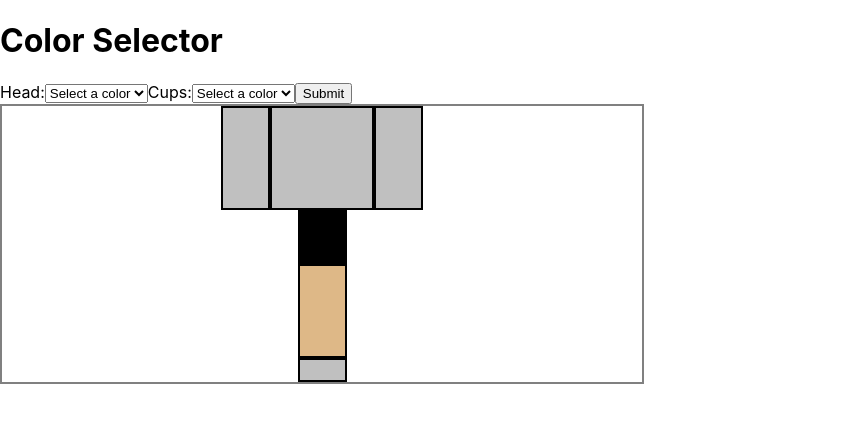
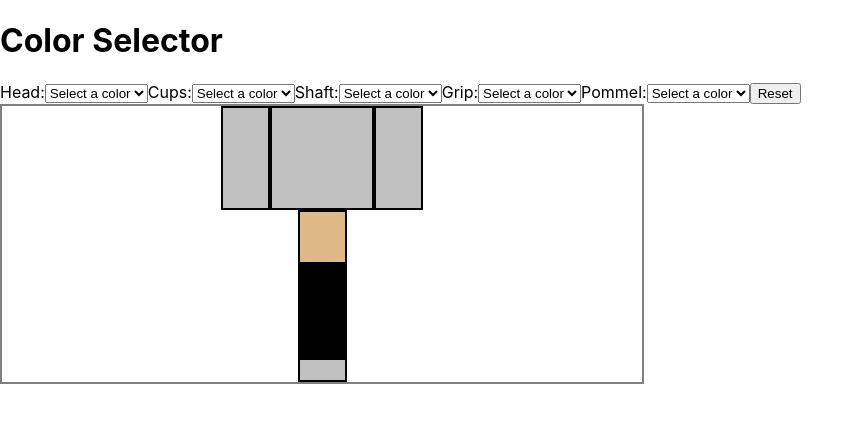
Before and after one commit to jameskarr/hammerTime, a React (Create React App) app: page / in a window 1280 px wide. Shown: the top 422 px of the page, without its empty margins (0-864 px from the left). Built offline with nearby package versions, Linux system fonts and the light colour scheme.

Commit message:
hooked appropriately

```diff
--- a/src/App.css
+++ b/src/App.css
@@ -28,13 +28,13 @@
   height: 50px;
   width: 45px;
   border: 2px solid black;
-  background-color: black;
+  background-color: burlywood;
 }
 .grip {
   height: 90px;
   width: 45px;
   border: 2px solid black;
-  background-color: burlywood;
+  background-color: black;
 }
 .pommel {
   height: 20px;
--- a/src/App.jsx
+++ b/src/App.jsx
@@ -1,24 +1,32 @@
 import './App.css'
-import React, { useState } from 'react'
+import { useState } from 'react'
 
 const HammerTime = () => {
 
-  const [selectedColor, setSelectedColor] = useState('')
+  const [headColor, setHeadColor] = useState('')
   const [cupColor, setCupColor] = useState('')
-  const [headColor, setHeadColor] = useState('')
+  const [shaftColor, setShaftColor] = useState('')
+  const [gripColor, setGripColor] = useState('')
+  const [pommelColor, setPommelColor] = useState('')
 
-  const handleSubmit = (e) => {
-    e.preventDefault()
-    setCupColor(selectedColor)
-    setHeadColor(selectedColor)
+  const handleHeadChange = (e) => {
+    setHeadColor(e.target.value)
   }
 
   const handleCupChange = (e) => {
-    setSelectedColor(e.target.value);
+    setCupColor(e.target.value)
   }
 
-  const handleHeadChange = (e) => {
-    setSelectedColor(e.target.value);
+  const handleShaftChange = (e) => {
+    setShaftColor(e.target.value)
+  }
+
+  const handleGripChange = (e) => {
+    setGripColor(e.target.value)
+  }
+
+  const handlePommelChange = (e) => {
+    setPommelColor(e.target.value)
   }
 
   return (
@@ -26,9 +34,18 @@ const HammerTime = () => {
 
       <h1>Color Selector</h1>
 
-      <form onSubmit={handleSubmit}>
+      <form>
+        <label htmlFor="head">Head:</label>
+          <select id="head" onChange={handleHeadChange}>
+            <option value="">Select a color</option>
+            <option value="red">Red</option>
+            <option value="blue">Blue</option>
+            <option value="green">Green</option>
+            <option value="yellow">Yellow</option>
+            <option value="orange">Orange</option>
+          </select>
 
-      <label htmlFor="cups">Head:</label>
+        <label htmlFor="cups">Cups:</label>
           <select id="cups" onChange={handleCupChange}>
             <option value="">Select a color</option>
             <option value="red">Red</option>
@@ -38,8 +55,8 @@ const HammerTime = () => {
             <option value="orange">Orange</option>
           </select>
 
-      <label htmlFor="head">Cups:</label>
-        <select id="head" onChange={handleHeadChange}>
+        <label htmlFor="cups">Shaft:</label>
+          <select id="cups" onChange={handleShaftChange}>
             <option value="">Select a color</option>
             <option value="red">Red</option>
             <option value="blue">Blue</option>
@@ -48,21 +65,41 @@ const HammerTime = () => {
             <option value="orange">Orange</option>
           </select>
 
-        <button type="submit">Submit</button>
+        <label htmlFor="cups">Grip:</label>
+          <select id="cups" onChange={handleGripChange}>
+            <option value="">Select a color</option>
+            <option value="red">Red</option>
+            <option value="blue">Blue</option>
+            <option value="green">Green</option>
+            <option value="yellow">Yellow</option>
+            <option value="orange">Orange</option>
+          </select>
+
+        <label htmlFor="cups">Pommel:</label>
+          <select id="cups" onChange={handlePommelChange}>
+            <option value="">Select a color</option>
+            <option value="red">Red</option>
+            <option value="blue">Blue</option>
+            <option value="green">Green</option>
+            <option value="yellow">Yellow</option>
+            <option value="orange">Orange</option>
+          </select>
+
+          <button type="submit">Reset</button>
       </form>
 
 
 
       <div className='theHammer'>
         <div className='upperHammer'>
-          <div className="cups"></div>
+          <div className="cups" style={{backgroundColor: cupColor}}></div>
           <div className="head" style={{backgroundColor: headColor}}></div>
           <div className="cups" style={{backgroundColor: cupColor}}></div>
         </div>
         <div className='lowerHammer'>
-          <div className="shaft"></div>
-          <div className="grip"></div>
-          <div className="pommel"></div>
+          <div className="shaft" style={{backgroundColor: shaftColor}}></div>
+          <div className="grip" style={{backgroundColor: gripColor}}></div>
+          <div className="pommel" style={{backgroundColor: pommelColor}}></div>
         </div>
       </div>
 
```
Lines whose indentation alone changed are shown as unchanged.
